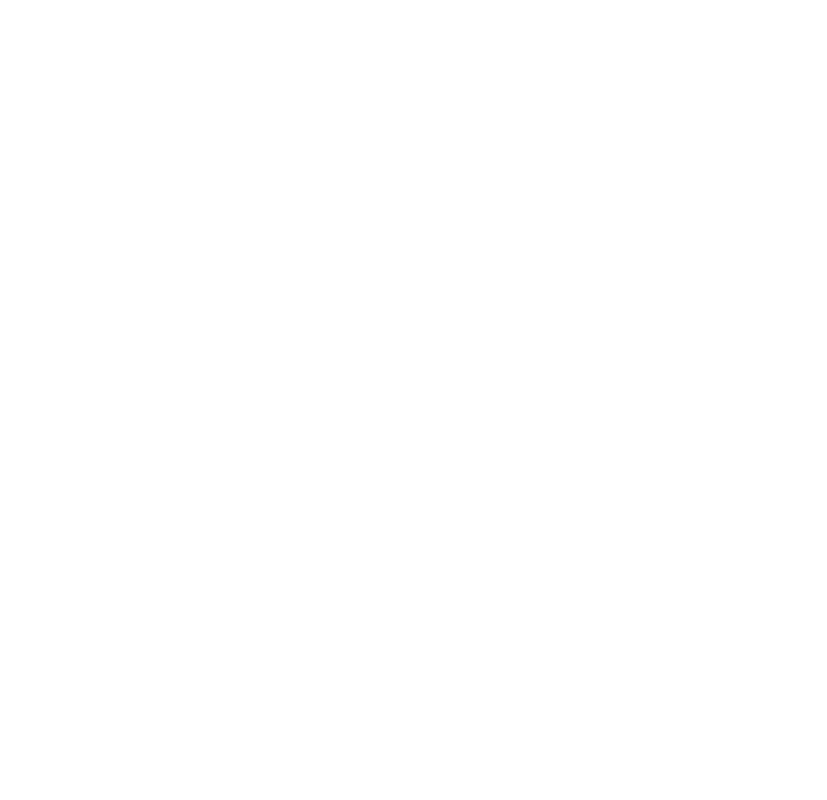
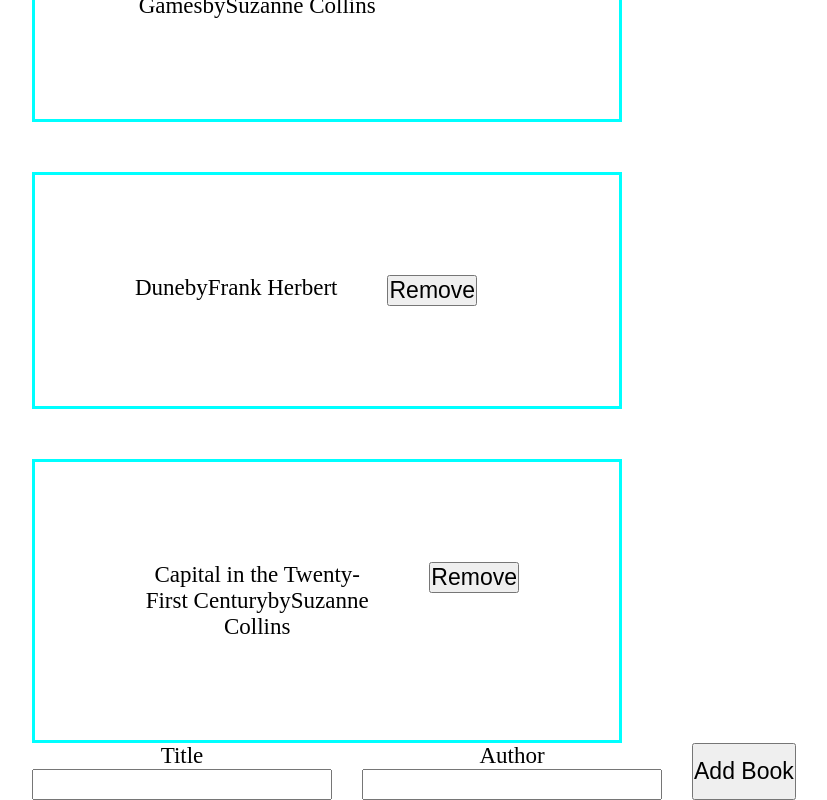
Before and after one commit to Itswali/BookStore, a React (Create React App) app: page / in a window 1280 px wide. Shown: the part 230-1030 px from the top of the page, without its empty margins (352-1179 px from the left). Before the commit the page ends 800 px from the top, so only its background shows below. Built offline with nearby package versions, Linux system fonts and the light colour scheme.

Commit message:
create components for books

```diff
--- a/package.json
+++ b/package.json
@@ -6,6 +6,7 @@
     "@testing-library/jest-dom": "^5.16.5",
     "@testing-library/react": "^13.4.0",
     "@testing-library/user-event": "^13.5.0",
+    "prop-types": "^15.8.1",
     "react": "^18.2.0",
     "react-dom": "^18.2.0",
     "react-router-dom": "^6.7.0",
--- a/src/App.js
+++ b/src/App.js
@@ -1,6 +1,7 @@
 /* eslint-disable import/no-extraneous-dependencies */
 import { Link, Route, Routes } from 'react-router-dom';
 import './styles/style.scss';
+import Books from './combiner/Books';
 
 export default function App() {
   return (
@@ -10,11 +11,11 @@
           BOOK STORE
         </div>
         <div className="nav-links">
-          <Link to="/"> Home </Link>
-          <Link to="/"> Book </Link>
-          <Link to="/"> Label </Link>
+          <Link to="/"> Books </Link>
+          <Link to="/"> Category </Link>
         </div>
       </nav>
+      <Books />
       <Routes>
         <Route path="/" />
         <Route path="/" />
--- /dev/null
+++ b/src/combiner/Books.js
@@ -0,0 +1,12 @@
+import React from 'react';
+import BookList from '../components/BookItem';
+import CreateBook from '../components/CreateBook';
+
+export default function Books() {
+  return (
+    <div>
+      <BookList />
+      <CreateBook />
+    </div>
+  );
+}
--- /dev/null
+++ b/src/components/Book.js
@@ -0,0 +1,19 @@
+/* eslint-disable import/no-extraneous-dependencies */
+import React from 'react';
+import PropTypes from 'prop-types';
+
+function Book({ title, author }) {
+  return (
+    <span>
+      {title}
+      by
+      {author}
+    </span>
+  );
+}
+
+export default Book;
+Book.propTypes = {
+  title: PropTypes.string.isRequired,
+  author: PropTypes.string.isRequired,
+};
--- /dev/null
+++ b/src/components/BookItem.js
@@ -0,0 +1,43 @@
+import Book from './Book';
+import '../styles/style.scss';
+
+function BookList() {
+  const books = [
+    {
+      id: 1,
+      title: 'The Hunger Games',
+      genres: ['Action', 'Adventure', 'Sci-Fi'],
+      author: 'Suzanne Collins',
+      progress: 64,
+      chapter: 'Chapter 17',
+    },
+    {
+      id: 2,
+      title: 'Dune',
+      genres: ['Sci-Fi', 'Fantasy'],
+      author: 'Frank Herbert',
+      progress: 8,
+      chapter: 'Chapter 3: "A Lesson Learned"',
+    },
+    {
+      id: 3,
+      title: 'Capital in the Twenty-First Century',
+      genres: ['Economics', 'Non-Fiction'],
+      author: 'Suzanne Collins',
+      progress: 0,
+      chapter: 'Introduction',
+    },
+  ];
+  return (
+    <ul className="book-container">
+      {books.map((book) => (
+        <li className="Main-content" key={book.id}>
+          <Book title={book.title} author={book.author} />
+          <button type="button">Remove</button>
+        </li>
+      ))}
+    </ul>
+  );
+}
+
+export default BookList;
--- /dev/null
+++ b/src/components/CreateBook.js
@@ -0,0 +1,17 @@
+function CreateBook() {
+  return (
+    <form className="form">
+      <label htmlFor="title">
+        Title
+        <input type="text" name="title" id="title" />
+      </label>
+      <label htmlFor="author">
+        Author
+        <input type="text" name="author" id="author" />
+      </label>
+      <button type="submit">Add Book</button>
+    </form>
+  );
+}
+
+export default CreateBook;
--- /dev/null
+++ b/src/styles/_book.scss
@@ -0,0 +1,33 @@
+.book-container {
+    display: flex;
+    flex-direction: column;
+    gap: 50px;
+    li {
+        padding: 100px;
+    }
+}
+
+.Main-content {
+    border: 3px solid aqua;
+    width: 30%;
+    // min-height: 8vh;
+    margin-left: 30%;
+    text-align: center;
+    display: flex;
+    gap: 50px;
+    button {
+        height: fit-content;
+    }
+}
+
+.form {
+    width: 30%;
+    margin-left: 30%;
+    display: flex;
+    gap: 30px;
+    text-align: center;
+    button {
+        min-height: fit-content;
+        min-width: fit-content;
+    }
+}
--- a/src/styles/style.scss
+++ b/src/styles/style.scss
@@ -1,10 +1,9 @@
+@import url(./_book.scss);
 * {
     padding: 0;
     margin: 0;
-}
-
-body {
-    border: 2px solid blue;
+    list-style: none;
+    font-size: 23px;
 }
 
 .navbar {
```
Also changed, not shown: src/components/DisplayBook.js (added).
